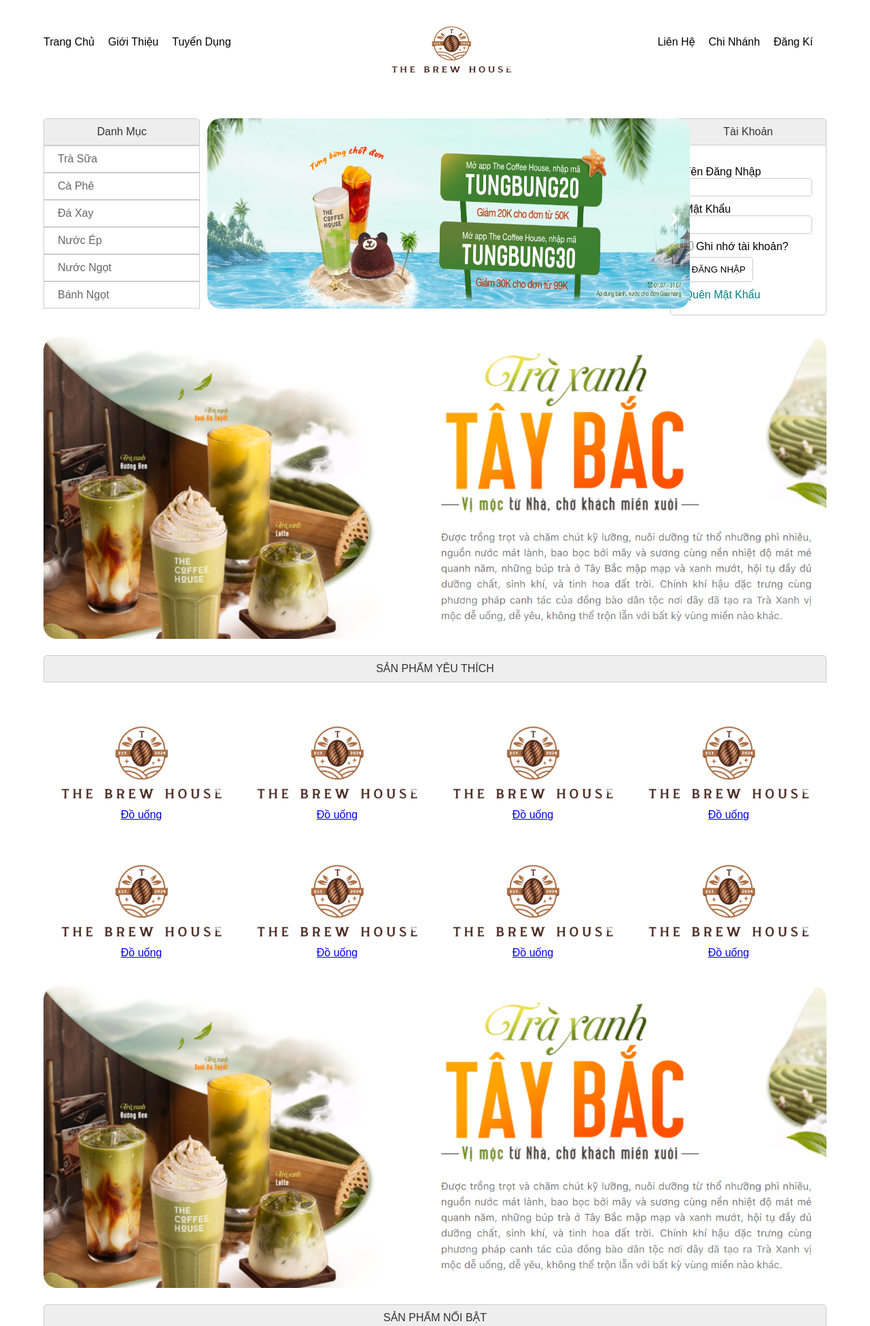
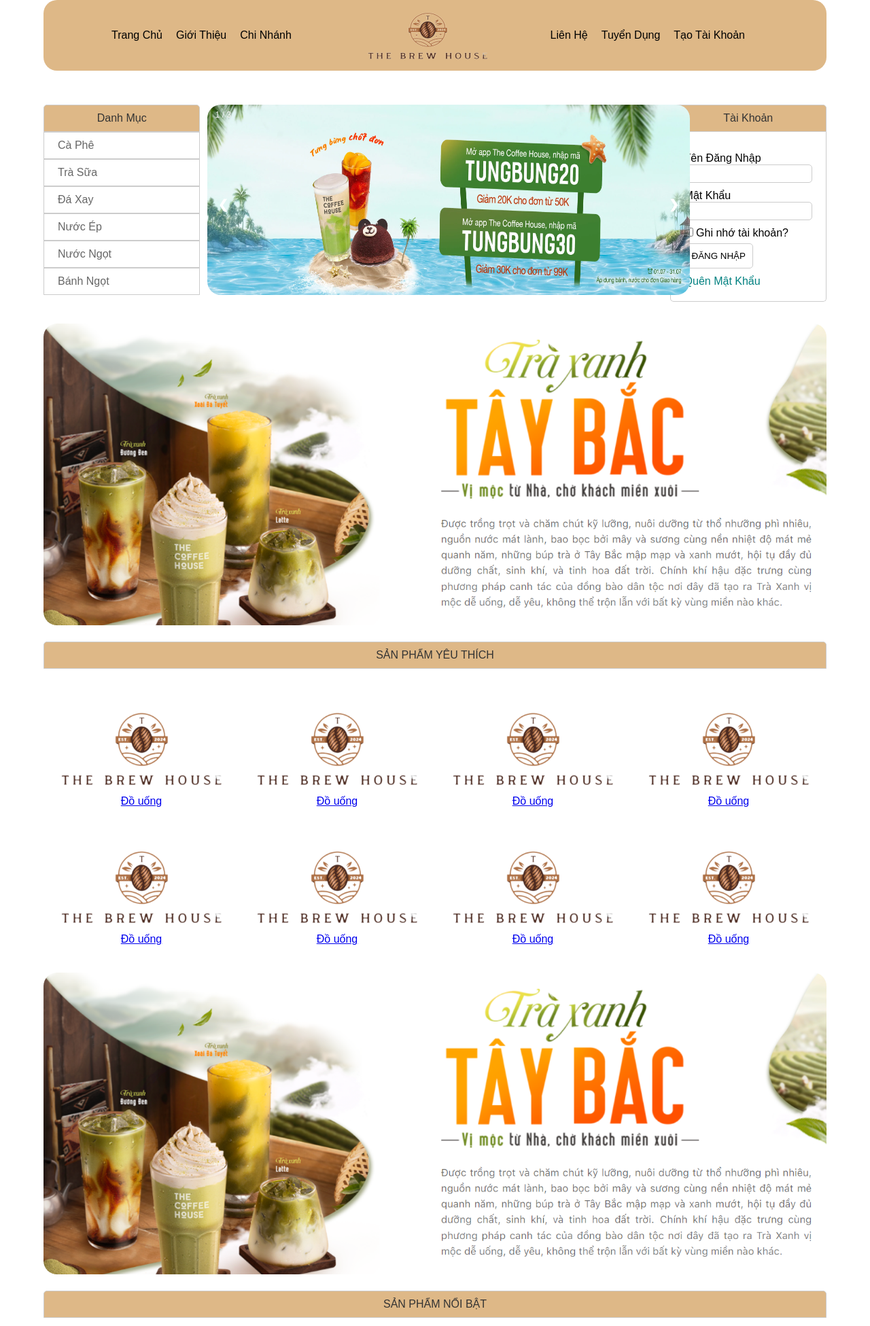
Before and after one commit to 03-PRO1014-WD19202-luongnv16/Nhom01_WebBanCafe_TheBrewHouse, a PHP site: page /trangchu.html in a window 1280 px wide. Shown: the top 1951 px of the page at 68% size. Run offline with PHP 8.4, Linux system fonts and the light colour scheme.

Commit message:
trangchu

```diff
--- a/style.css
+++ b/style.css
@@ -7,7 +7,7 @@
 
 body {
     width: 90%;
-    margin: 0 auto; /* Canh giữa nội dung theo chiều ngang */
+    margin: 0 auto;
 }
 
 .box_container {
@@ -16,41 +16,68 @@
 
 .header_container {
     display: flex;
-    justify-content: space-between; /* Phân bố các phần tử theo chiều ngang */
-    align-items: center; /* Căn giữa các phần tử theo chiều dọc */
-    padding: 10px 0; /* Thêm khoảng cách đệm phía trên và dưới header */
+    justify-content: space-between;
+    align-items: center;
+    padding: 10px 0;
+    background-color: burlywood;
+    border-radius: 20px;
 }
 
 .logo_header {
     width: 200px;
     height: 100px;
-    transition: transform 0.3s ease; /* Thêm hiệu ứng chuyển động */
+    transition: transform 0.3s ease;
+    margin-top: -20px;
 }
 
 .logo_header:hover {
-    transform: scale(1.5); /* Phóng to 150% khi di chuột vào */
+    transform: scale(1.3);
 }
 
-.header_menu ul {
+.header_menu1 ul {
     list-style-type: none;
     padding: 0;
     margin: 0;
     display: flex;
+    margin-left: 100px;
 }
 
-.header_menu ul li {
+.header_menu1 ul li {
     margin-right: 20px;
 }
 
-.header_menu ul li a {
+.header_menu1 ul li a {
     text-decoration: none;
     color: black;
     transition: color 0.3s;
 }
 
-.header_menu ul li a:hover {
-    color:burlywood;
+.header_menu1 ul li a:hover {
+    color: white;
 }
+
+.header_menu2 ul {
+  list-style-type: none;
+  padding: 0;
+  margin: 0;
+  display: flex;
+  margin-right: 100px;
+}
+
+.header_menu2 ul li {
+  margin-right: 20px;
+}
+
+.header_menu2 ul li a {
+  text-decoration: none;
+  color: black;
+  transition: color 0.3s;
+}
+
+.header_menu2 ul li a:hover {
+  color: white;
+}
+
 
 .main_danhmuc_slideshow_taikhoan {
     display: flex;
@@ -61,18 +88,18 @@
 .main_danhmuc,
 .main_slideshow,
 .main_taikhoan {
-    width: 20%; /* Độ rộng mặc định cho mỗi box */
+    width: 20%;
 }
 
 .boxtitle {
     color: #333;
     padding: 10px;
-    background-color: #eee;
+    background-color: burlywood;
     border-top-left-radius: 5px;
     border-top-right-radius: 5px;
     border: 1px #ccc solid;
-    width: 100%; /* Đặt chiều rộng cho boxtitle */
-    text-align: center; /* Căn giữa tiêu đề trong boxtitle */
+    width: 100%;
+    text-align: center;
 }
 
 .boxcontent {
@@ -83,7 +110,7 @@
     border-bottom-right-radius: 5px;
     min-height: 200px;
     padding: 20px;
-    width: 100%; /* Đặt chiều rộng cho boxcontent */
+    width: 100%;
 }
 
 
@@ -95,7 +122,7 @@
 .boxcontent form input[type="password"],
 .boxcontent form input[type="checkbox"],
 .boxcontent form input[type="submit"] {
-    margin-bottom: 10px; /* Khoảng cách dưới của mỗi input */
+    margin-bottom: 10px;
 }
 
 .formtaikhoan input[type="text"],
@@ -155,7 +182,7 @@
 }
 
 .mb10 {
-    width: 25%; /* Sử dụng 25% width để mỗi hàng chứa 4 sản phẩm */
+    width: 25%;
     margin-bottom: 20px;
     padding: 0 10px;
     box-sizing: border-box;
@@ -194,11 +221,11 @@
     width: 100%;
     margin-top: 20px;
     border-radius: 20px;
-    transition: transform 0.3s ease; /* Thêm hiệu ứng transform */
+    transition: transform 0.3s ease;
 }
 
 .anh_gioithieu:hover {
-    transform: scale(0.9); /* Thu nhỏ ảnh khi di chuột vào */
+    transform: scale(0.9);
 }
 
 .hehe{
@@ -210,7 +237,7 @@
 /* slide show */
 * {box-sizing:border-box}
 
-/* Slideshow container */
+
 .slideshow-container {
   width: 710px;
   position: relative;
@@ -218,7 +245,7 @@
   margin-left: -220px;
 }
 
-/* Hide the images by default */
+
 .mySlides {
   display: none;
 }
@@ -230,7 +257,7 @@
   }
 
 
-/* Next & previous buttons */
+
 .prev, .next {
   cursor: pointer;
   position: absolute;
@@ -246,18 +273,18 @@
   user-select: none;
 }
 
-/* Position the "next button" to the right */
+
 .next {
   right: 0;
   border-radius: 3px 0 0 3px;
 }
 
-/* On hover, add a black background color with a little bit see-through */
+
 .prev:hover, .next:hover {
   background-color: rgba(0,0,0,0.8);
 }
 
-/* Caption text */
+
 .text {
   color: #f2f2f2;
   font-size: 15px;
@@ -268,7 +295,7 @@
   text-align: center;
 }
 
-/* Number text (1/3 etc) */
+
 .numbertext {
   color: #f2f2f2;
   font-size: 12px;
@@ -277,7 +304,7 @@
   top: 0;
 }
 
-/* The dots/bullets/indicators */
+
 .dot {
   cursor: pointer;
   height: 15px;
@@ -293,7 +320,7 @@
   background-color: #717171;
 }
 
-/* Fading animation */
+
 .fade {
   animation-name: fade;
   animation-duration: 1.5s;
--- a/trangchu.html
+++ b/trangchu.html
@@ -9,22 +9,22 @@
 <body>
     <div class="box_container">
         <div class="header_container">
-            <div class="header_menu">
+            <div class="header_menu1">
                 <ul>
                     <li><a href="">Trang Chủ</a></li>
                     <li><a href="">Giới Thiệu</a></li>
-                    <li><a href="">Tuyển Dụng</a>
+                    <li><a href="">Chi Nhánh</a>
                     </li>
                 </ul>
             </div>
             <div class="header_logo">
-                <img class="logo_header" src="img/logo slider.png" alt="">
+                <a href="#"><img class="logo_header" src="img/logo slider.png"></a>
             </div>
-            <div class="header_menu">
+            <div class="header_menu2">
                 <ul>
                     <li><a href="">Liên Hệ</a></li>
-                    <li><a href="">Chi Nhánh</a></li>
-                    <li><a href="">Đăng Kí</a></li>
+                    <li><a href="">Tuyển Dụng</a></li>
+                    <li><a href="">Tạo Tài Khoản</a></li>
                 </ul>
             </div>
         </div>
@@ -39,10 +39,10 @@
                     <div class="boxcontent2 menudoc">
                         <ul>
                             <li>
-                                <a href="#">Trà Sữa</a>
+                                <a href="#">Cà Phê</a>
                             </li>
                             <li>
-                                <a href="#">Cà Phê</a>
+                                <a href="#">Trà Sữa</a>
                             </li>
                             <li>
                                 <a href="#">Đá Xay</a>
@@ -65,29 +65,29 @@
                     <!-- Slideshow container -->
 <div class="slideshow-container">
 
-    <!-- Full-width images with number and caption text -->
+
     <div class="mySlides fade">
         <div class="numbertext">1 / 3</div>
-        <img src="img/slideshow1.webp" style=" height:280px; border-radius: 20px;"> <!-- Thay đổi chiều cao tại đây -->
+        <img src="img/slideshow1.webp" style=" height:280px; border-radius: 20px;">
 
       </div>
 
 
       <div class="mySlides fade">
         <div class="numbertext">1 / 3</div>
-        <img src="img/slideshow2.webp" style=" height:280px; border-radius: 20px;"> <!-- Thay đổi chiều cao tại đây -->
+        <img src="img/slideshow2.webp" style=" height:280px; border-radius: 20px;">
 
       </div>
 
 
       <div class="mySlides fade">
         <div class="numbertext">1 / 3</div>
-        <img src="img/slideshow3.webp" style=" height:280px; border-radius: 20px;"> <!-- Thay đổi chiều cao tại đây -->
+        <img src="img/slideshow3.webp" style=" height:280px; border-radius: 20px;">
 
       </div>
 
 
-    <!-- Next and previous buttons -->
+
     <a class="prev" onclick="plusSlides(-1)">&#10094;</a>
     <a class="next" onclick="plusSlides(1)">&#10095;</a>
   </div>
@@ -228,7 +228,7 @@
   slideIndex++;
   if (slideIndex > slides.length) {slideIndex = 1}
   slides[slideIndex-1].style.display = "block";
-  setTimeout(showSlides, 3000); // Change image every 2 seconds
+  setTimeout(showSlides, 3000);
 }
 
     </script>
```
Also changed, not shown: img/logo slider.png.
